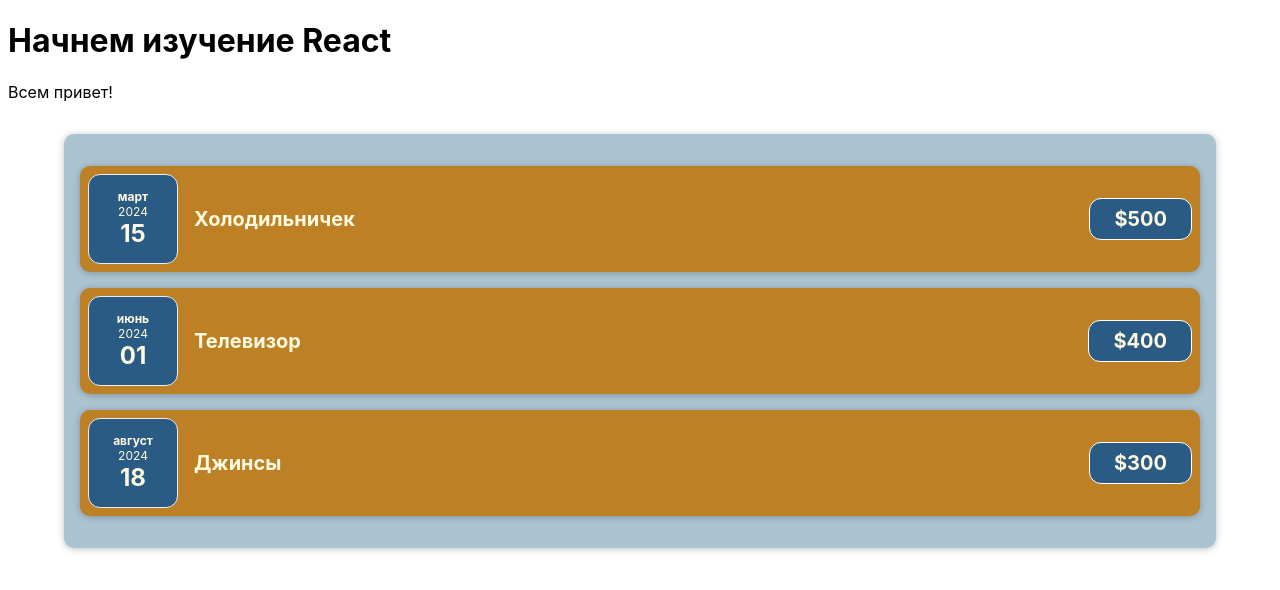
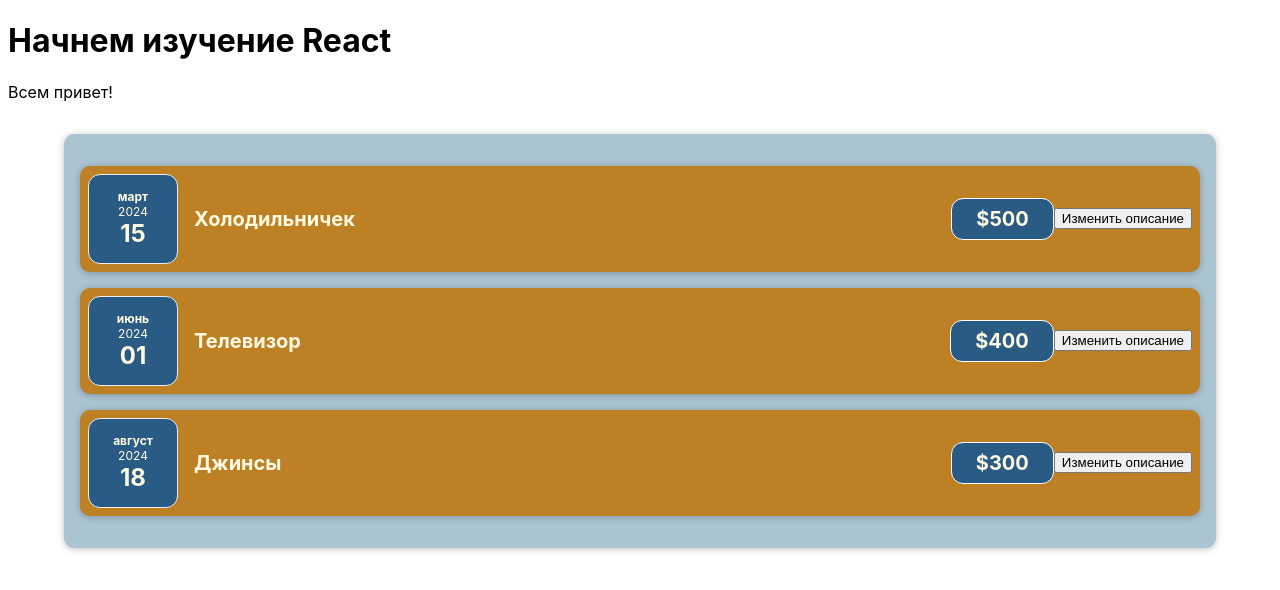
Before and after one commit to veb3sol/react-course-app, a React (Create React App) app: page / in a window 1280 px wide. Shown: the top 590 px of the page. Built offline with nearby package versions, Linux system fonts and the light colour scheme.

Commit message:
less1_3_4

```diff
--- a/src/components/Costs/CostItem.js
+++ b/src/components/Costs/CostItem.js
@@ -1,15 +1,30 @@
 import "./CostItem.css";
 import CostDate from "./CostDate";
 import Card from "../UI/Card";
+import React, { useState } from "react";
 
 function CostItem(props) {
+
+  // useState() -- вызывается в компоненте до ретурна, не может вызываться в других функциях
+  // хук вызывает перерисовку этого компонента при изменении данных
+  // параметр - начальное значение
+
+  const [description, setDescription] = useState(props.description)
+  // description - текущее значение состояния
+  // setDescription - функция для изменения переменной
+
+
+  const changeDescriptionHandler = () => {
+    setDescription('Комбайн')
+  }
   return (
     <Card className="cost-item">
       <CostDate date={props.date} />
       <div className="cost-item__description">
-        <h2>{props.description}</h2>
+        <h2>{description}</h2>
         <div className="cost-item__price">${props.amount}</div>
       </div>
+      <button onClick={changeDescriptionHandler}>Изменить описание</button>
     </Card>
   );
 }
```
